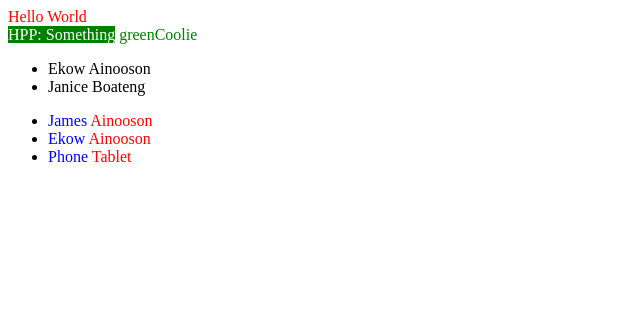
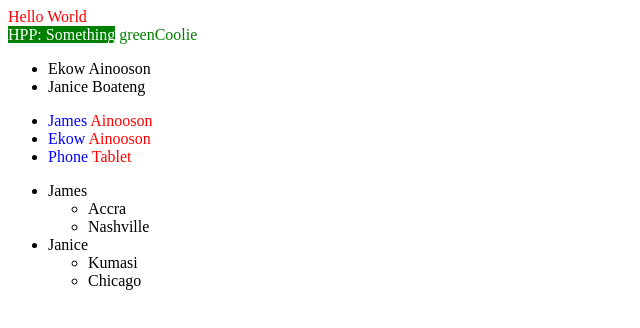
Before and after one commit to ekowabaka/tico-v, a website: page index.html in a window 1280 px wide. Shown: the whole page, without its empty margins (0-640 px from the left). Drawn offline with Linux system fonts and the light colour scheme.

```diff
--- a/index.html
+++ b/index.html
@@ -16,6 +16,14 @@
         <ul>
             <li id="people2" sv-foreach="people"><span style="color:blue">{{firstname}}</span> <span style="color:red">{{lastname}}</span></li>
         </ul>
+        <ul>
+            <li id="nested" sv-foreach="level1">
+                <span>{{name}}</span>
+                <ul>
+                    <li  sv-foreach="places">{{place}}</li>
+                </ul>
+            </li>
+        </ul>
         <script type="text/javascript">
             let span1 = simpleview.bind({node : "#span1"});
             span1.data.hello = "Hello World";
@@ -30,6 +38,13 @@
             let people2 = simpleview.bind({node: "#people2"});
             people2.data = {people: [{firstname:'James', lastname:'Ainooson'}, {firstname: 'Janice', lastname: 'Boateng'}, {firstname: 'Ekow', lastname: 'Ainooson'}, {firstname:'Phone', lastname: 'Tablet'}]};
             people2.data.people.splice(1,1);
+            let nested = simpleview.bind({node: "#nested"});
+            nested.data = {
+                level1: [
+                    {name: 'James', places: [{place: 'Accra'}, {place: 'Nashville'}]},
+                    {name: 'Janice', places: [{place: 'Kumasi'}, {place: 'Chicago'}]}
+                ]
+            }
         </script>
     </body>
 </html>
```
Also changed, not shown: Gruntfile.js (+1 -7 lines), 1 other file.
